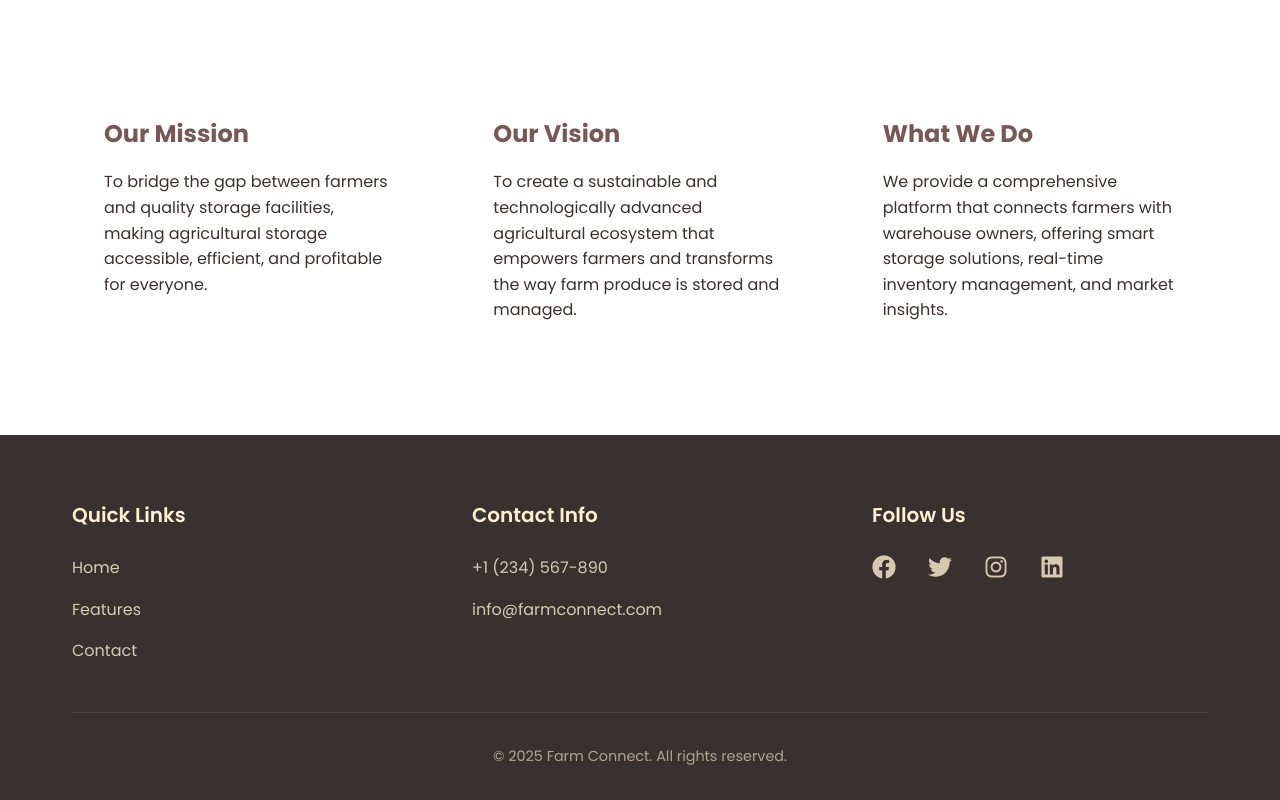
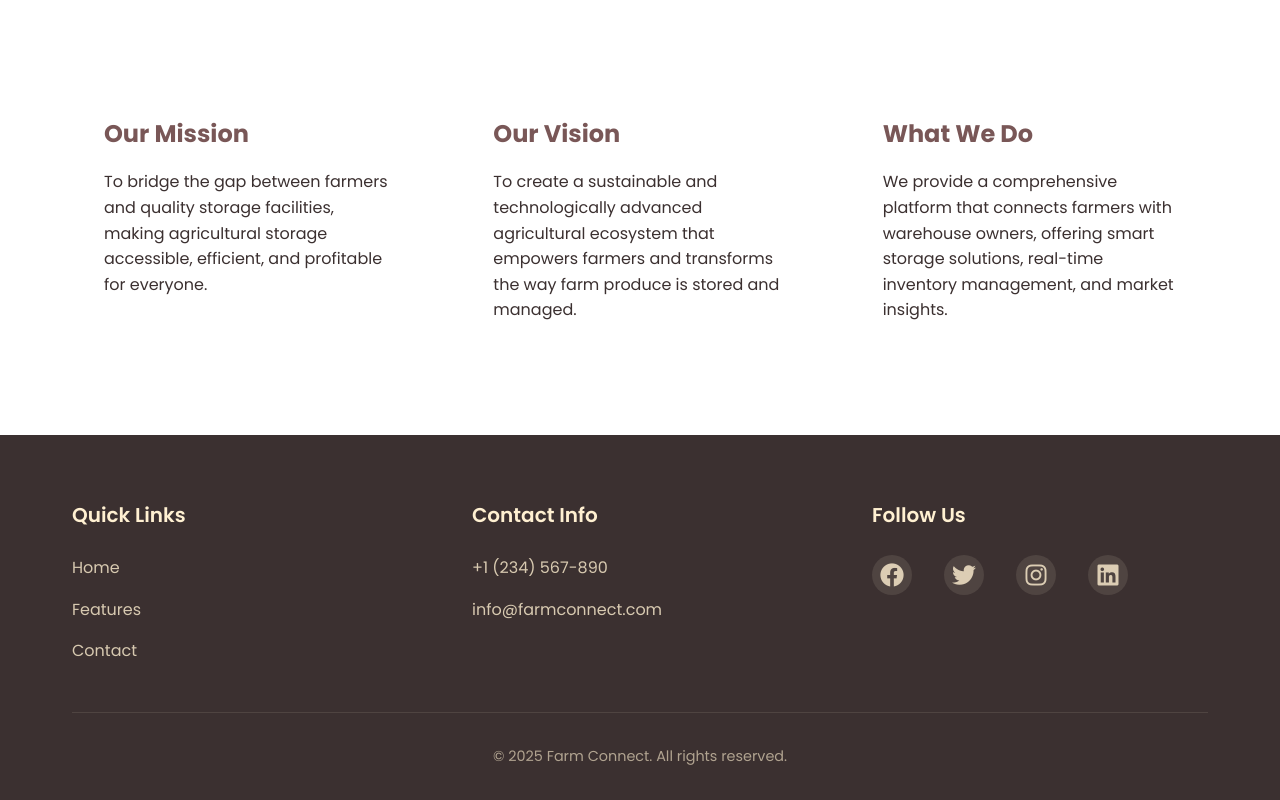
Before and after one commit to l1emant/farm-connect-landing-page, a plain HTML site: page about.html in a window 1280 px wide. Shown: the part 509-1309 px from the top of the page. Drawn offline with nearby package versions, Linux system fonts and the light colour scheme.

Commit message:
minor fixes

```diff
--- a/css/style.css
+++ b/css/style.css
@@ -547,15 +547,25 @@ nav {
     font-size: 1.5rem;
     transition: all 0.3s ease;
     text-decoration: none;
+    display: flex;
+    align-items: center;
+    justify-content: center;
+    width: 2.5rem;
+    height: 2.5rem;
+    border-radius: 50%;
+    background: rgba(255, 240, 209, 0.1);
 }
 
 .social-link:hover {
     color: #FFF0D1;
     transform: scale(1.1);
+    background: rgba(255, 240, 209, 0.2);
 }
 
 .social-link i {
-    display: block;
+    display: inline-flex;
+    align-items: center;
+    justify-content: center;
 }
 
 .footer-social i {
@@ -1104,3 +1114,5 @@ nav {
         font-size: 0.7rem;
     }
 }
+    }
+}
```
Also changed, not shown: index.html (+1 -1 lines), warehouse.html (+18 -0 lines).
